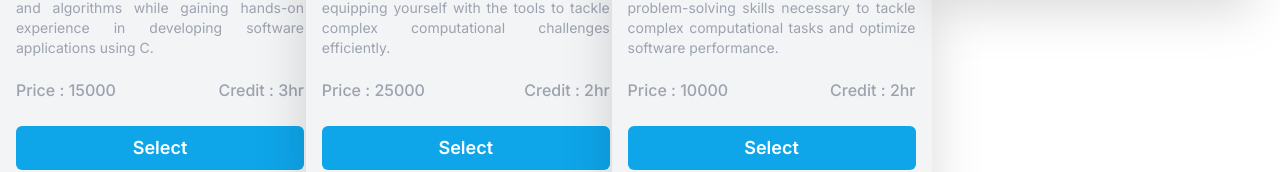
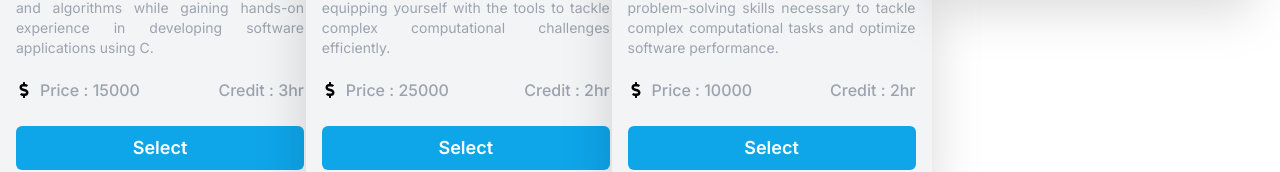
Before and after one commit to mdnoble1/course-registration, a React (Vite) app: page / in a window 1280 px wide. Shown: the part 546-718 px from the top of the page. Built offline with nearby package versions, Linux system fonts and the light colour scheme.

Commit message:
added icons to the card

```diff
--- a/src/components/Course/Course.jsx
+++ b/src/components/Course/Course.jsx
@@ -1,5 +1,5 @@
 import PropTypes from "prop-types";
-
+import { FaDollarSign  } from 'react-icons/fa';
 
 const Course = ({ course, handleSelectedToCart }) => {
 
@@ -20,7 +20,8 @@ const Course = ({ course, handleSelectedToCart }) => {
           {description}
         </p>
         <div className="flex justify-between items-center mb-6">
-          <div>
+          <div className="flex items-center gap-2">
+            <span><FaDollarSign></FaDollarSign></span>
             <p className="font-medium text-gray-400">Price : {price}</p>
           </div>
           <div>
```
